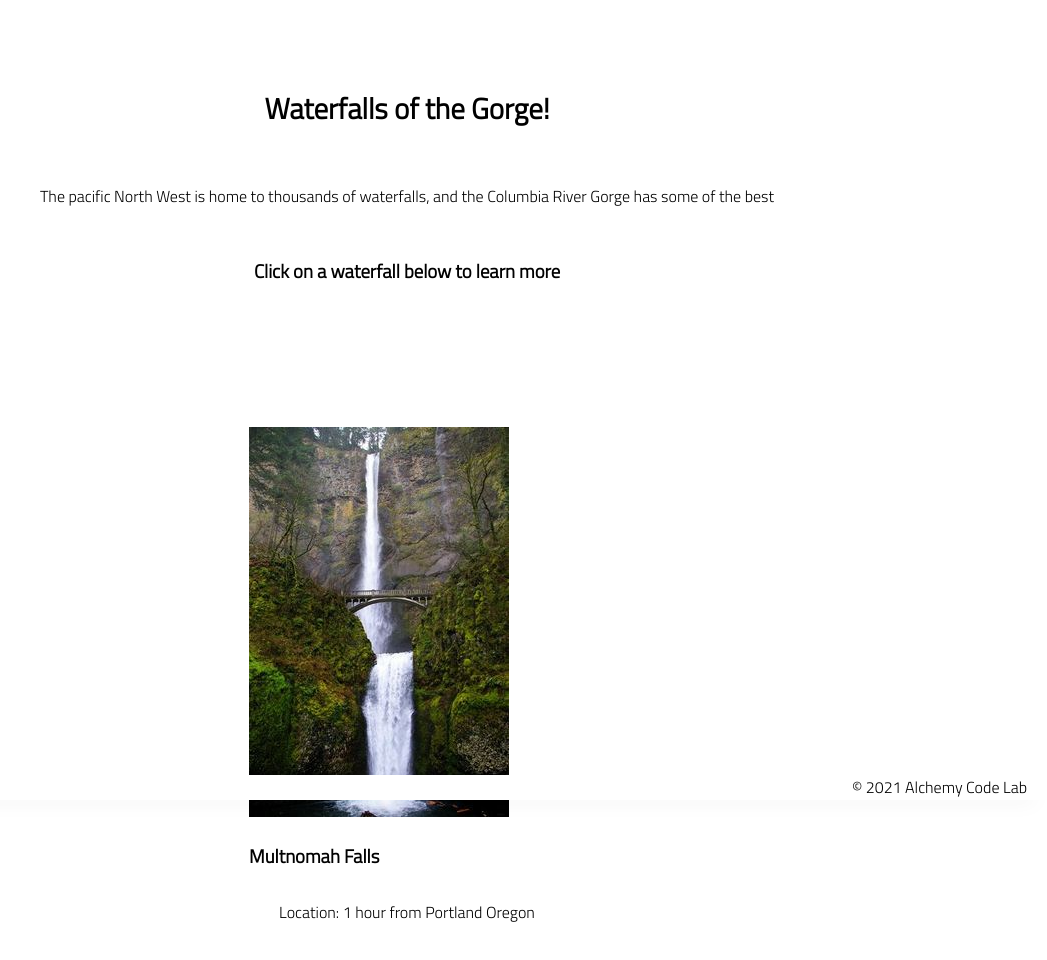
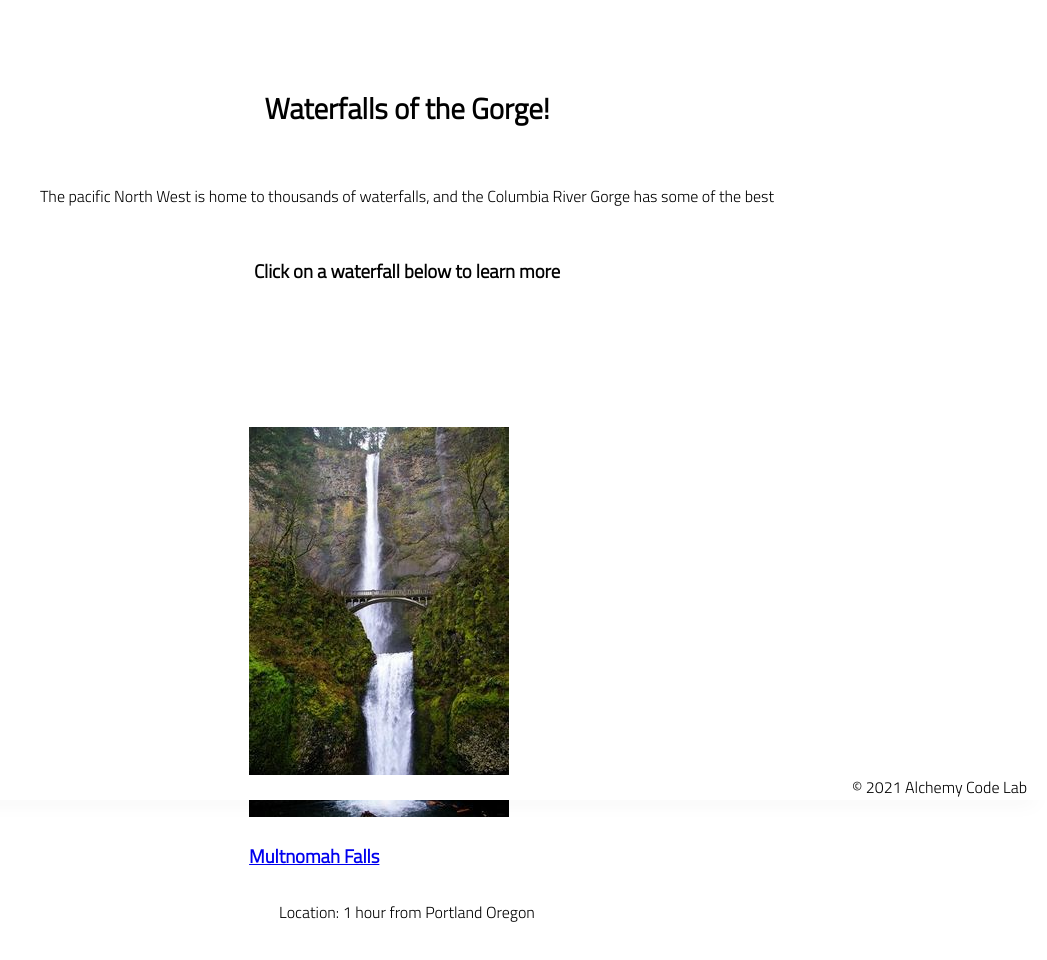
Before and after one commit to spmoriarty/FSListLink, a plain HTML site: page index.html in a window 1280 px wide. Shown: the whole page, without its empty margins (233-1280 px from the left). Drawn offline with Linux system fonts and the light colour scheme.

Commit message:
link to and from indexes

```diff
--- a/index.html
+++ b/index.html
@@ -24,9 +24,11 @@
             <h3>Click on a waterfall below to learn more</h3>
         </section>
         <section id="fallsPic">
+
             <div id="multnomah">
+                <a href="falls/index.html">
                 <img id="multnomahPic" src="./assets/multFalls.jpeg">
-                <h3>Multnomah Falls</h3>
+                <h3>Multnomah Falls</h3></a>
                 <p>Location: 1 hour from Portland Oregon</p>
             </div>
 
```
Also changed, not shown: falls/index.html (+1 -1 lines).
